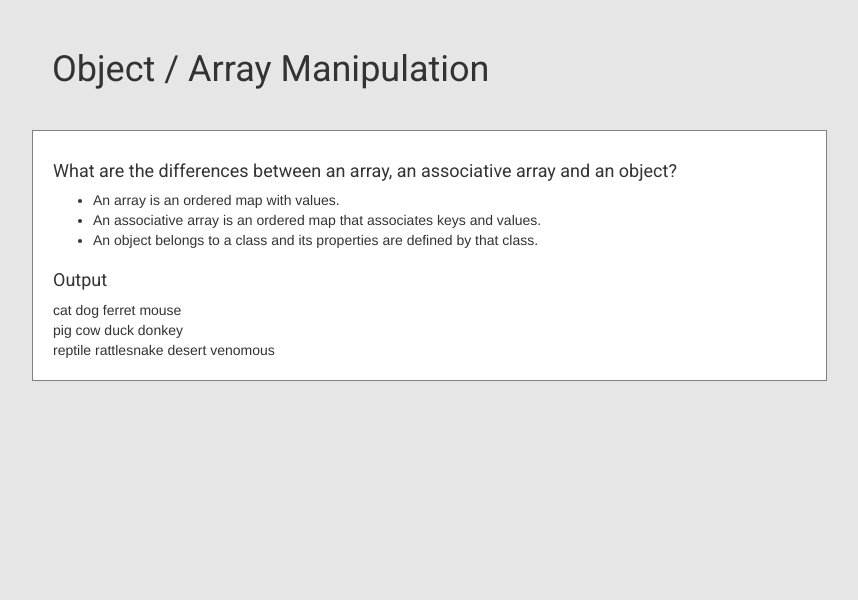
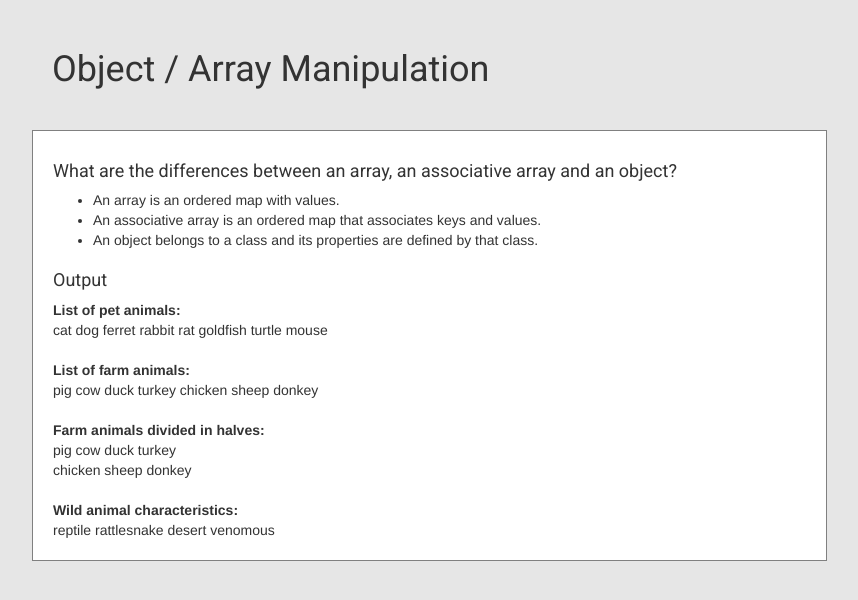
Before and after one commit to Meulymooh/manipulation, a PHP site: page /home.php in a window 1280 px wide. Shown: the top 600 px of the page, without its empty margins (131-989 px from the left). Run offline with PHP 8.4, Linux system fonts and the light colour scheme.

Commit message:
divide instruction done

```diff
--- a/object-manipulation/home.php
+++ b/object-manipulation/home.php
@@ -58,36 +58,60 @@
 
 				<?php
 
-					// Regular array
-					$pets = array("cat", "dog", "ferret");
-					// Add item in array
+					// REGULAR ARRAY
+					// Create array
+					$pets = array("cat", "dog", "ferret", "rabbit", "hamster", "goldfish", "turtle");
+					// Add item
 					array_push($pets, "mouse");
+					// Edit random item
+					$chance = rand(1,5);
+					if ($chance == 1) {
+						$randomItem = array_rand($pets);
+						$pets[$randomItem] = "rat";
+					}
+					echo "<b>List of pet animals:</b><br/>";
+					// Render array
 					foreach ($pets as $pet){
 						echo "$pet ";
 					 }
-					echo "<br/>";
+					echo "<br/><br/>";
 
-					// Associative array
-					$farmAnimals = array("oink" => "pig", "mooh" => "cow", "quack" => "duck");
-					// Add item in associative array
+
+					// ASSOCIATIVE ARRAY
+					// Create array
+					$farmAnimals = array("oink" => "pig", "mooh" => "cow", "quack" => "duck", "gobble" => "turkey", "cock-a-doodle-doo" => "chicken", "baa" => "sheep");
+					// Add item
 					$farmAnimals["hee-haw"] = "donkey";
+					echo "<b>List of farm animals:</b><br/>";
+					// Render array
 					foreach ($farmAnimals as $petSound => $farmAnimal){
     					echo "$farmAnimal ";
 					}
+					echo "<br/><br/>";
+					// Divide array in two
+					list($firsthalf, $secondhalf) = array_chunk($farmAnimals, ceil(count($farmAnimals) / 2), true);
+					echo "<b>Farm animals divided in halves:</b><br/>";
+					foreach ($firsthalf as $petSound => $farmAnimal){
+						echo "$farmAnimal ";
+					}
+					echo "<br/>";
+					foreach ($secondhalf as $petSound => $farmAnimal){
+						echo "$farmAnimal ";
+					}
+					echo "<br/><br/>";
 
-					echo "<br/>";
 
-					// Object
+					// OBJECT
 					$wildAnimal = new stdClass();
 					$wildAnimal->type = "reptile";
     				$wildAnimal->species = "rattlesnake";
     				$wildAnimal->habitat = "desert";
-    				// Add item in array
-					foreach ($wildAnimal as $characteristics) {
-						$wildAnimal->dangerousness = "venomous";
+    				$wildAnimal->dangerousness = "venomous";
+    				echo "<b>Wild animal characteristics:</b><br/>";
+    				// Render array
+    				foreach ($wildAnimal as $characteristics) {
 						echo "$characteristics ";
 					}
-					echo "<br/>";
 
 				?>
 
```
Also changed, not shown: readme.md.
